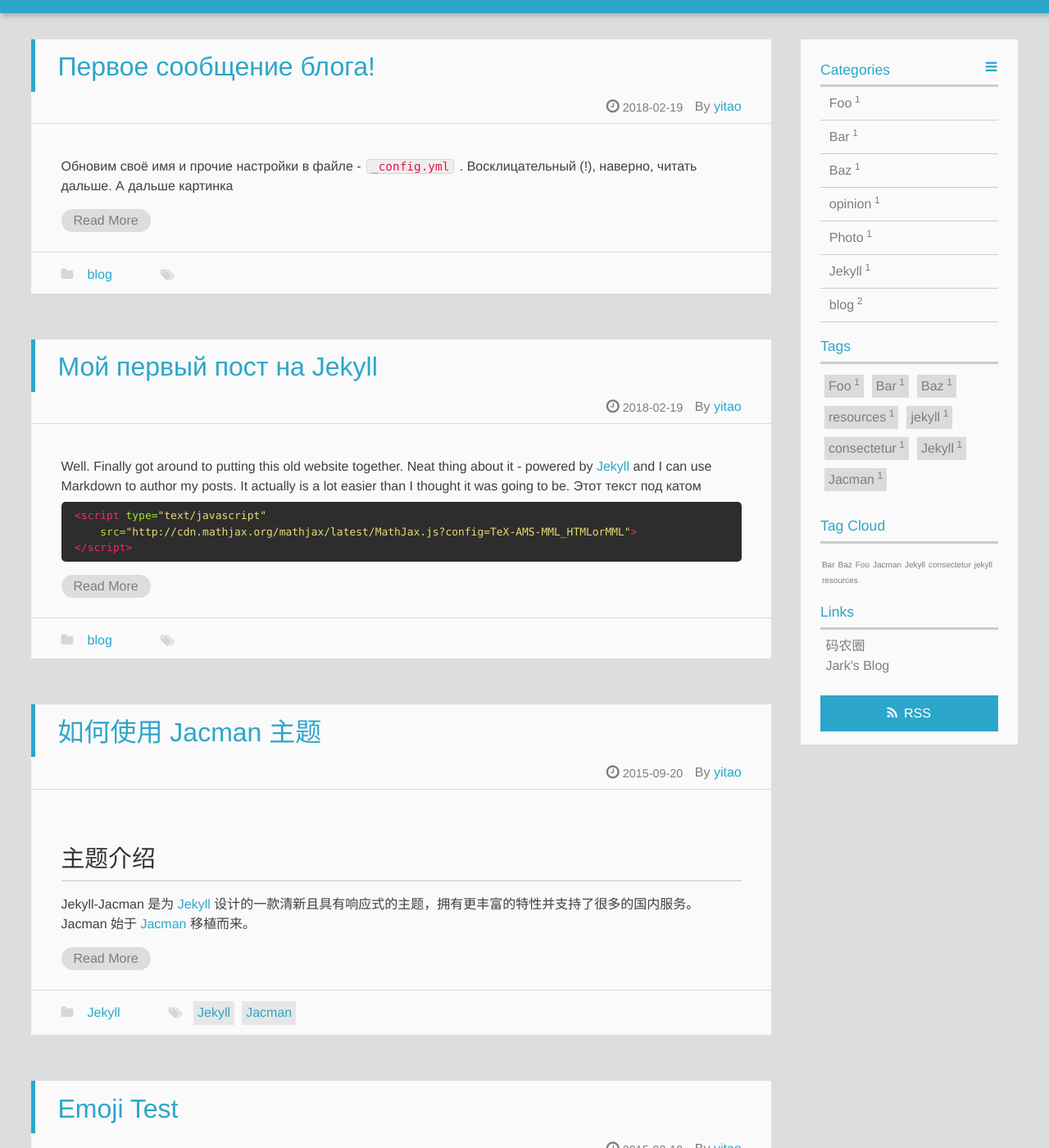
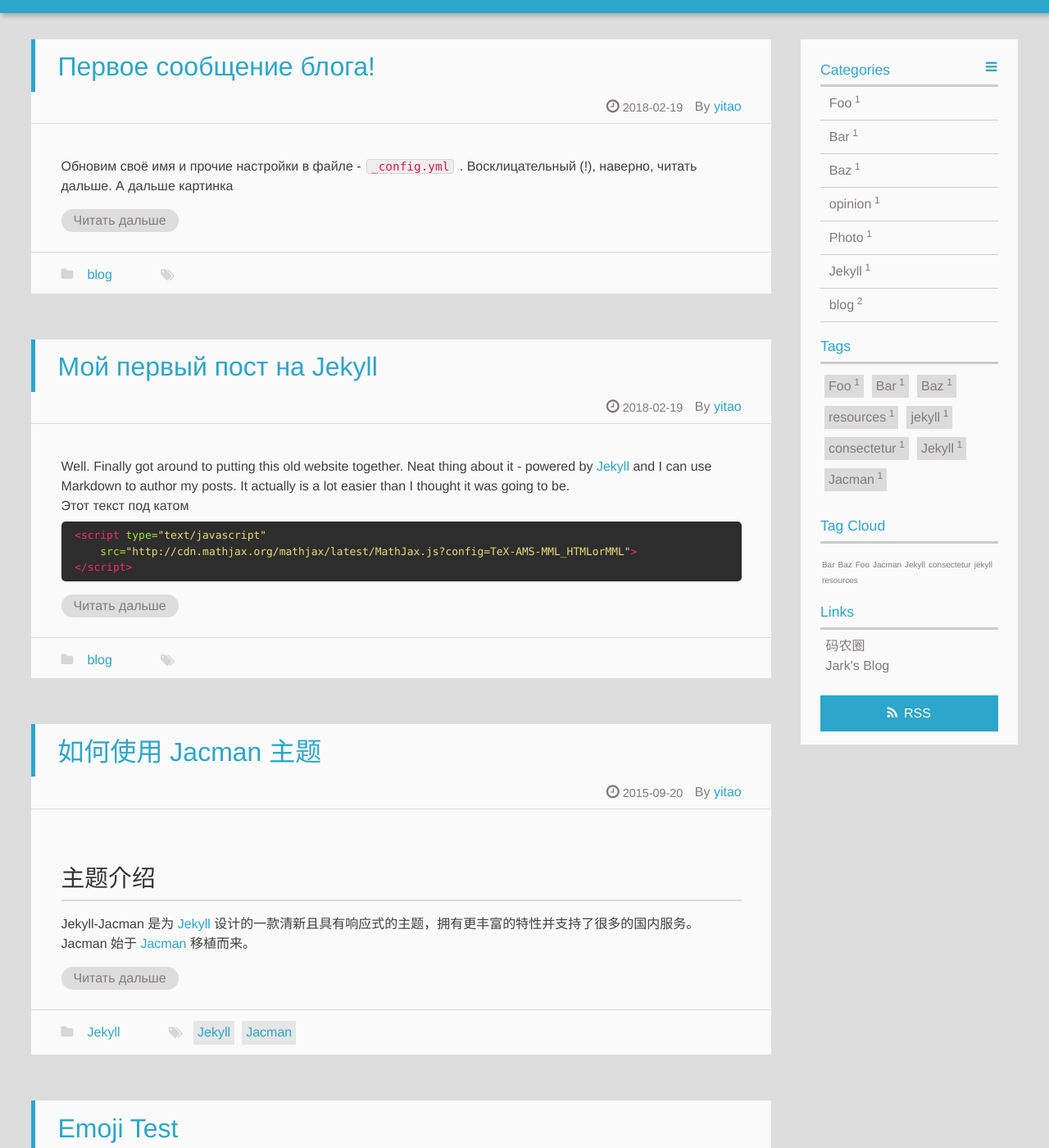
Before and after one commit to dvesti/jekyll-jacman, a Jekyll site: the page built from index.html, in a window 1280 px wide and 1400 px high, scrolled down 192 px. Shown: the whole window at 82% size. Built offline with Jekyll 4.4.1, drawn with Linux system fonts in a browser that asks for light colours; emoji names are drawn with the system emoji font; formulas are drawn with MathJax 3; the list of posts is cut into pages by our own code; some of the changed text lies outside the part shown.

Commit message:
updated site

````diff
--- a/_config.yml
+++ b/_config.yml
@@ -75,8 +75,8 @@ banner_img: #img/banner.jpg ## size:1920px*200px+. Banner Picture
 
 #### index post is expanding or not
 index:
-  expand: true           ## default is unexpanding,so you can only see the short description of each post.
-  excerpt_link: Read More
+  expand: true   ## default is unexpanding,so you can only see the short description of each post.
+  excerpt_link: Читать дальше
 
 close_aside: false  #close sidebar in post page if true
 mathjax: true      #enable mathjax if true
--- a/_posts/2018-02-19-my-first-post.markdown
+++ b/_posts/2018-02-19-my-first-post.markdown
@@ -5,7 +5,7 @@ date: 2018-02-19 15:47:20 +0200
 categories: blog
 ---
 
-Well. Finally got around to putting this old website together. Neat thing about it - powered by [Jekyll](http://jekyllrb.com) and I can use Markdown to author my posts. It actually is a lot easier than I thought it was going to be.   <!--more-->
+Well. Finally got around to putting this old website together. Neat thing about it - powered by [Jekyll](http://jekyllrb.com) and I can use Markdown to author my posts. It actually is a lot easier than I thought it was going to be.    <!--more-->
 Этот текст под катом
 ```html
 <script type="text/javascript"
````
